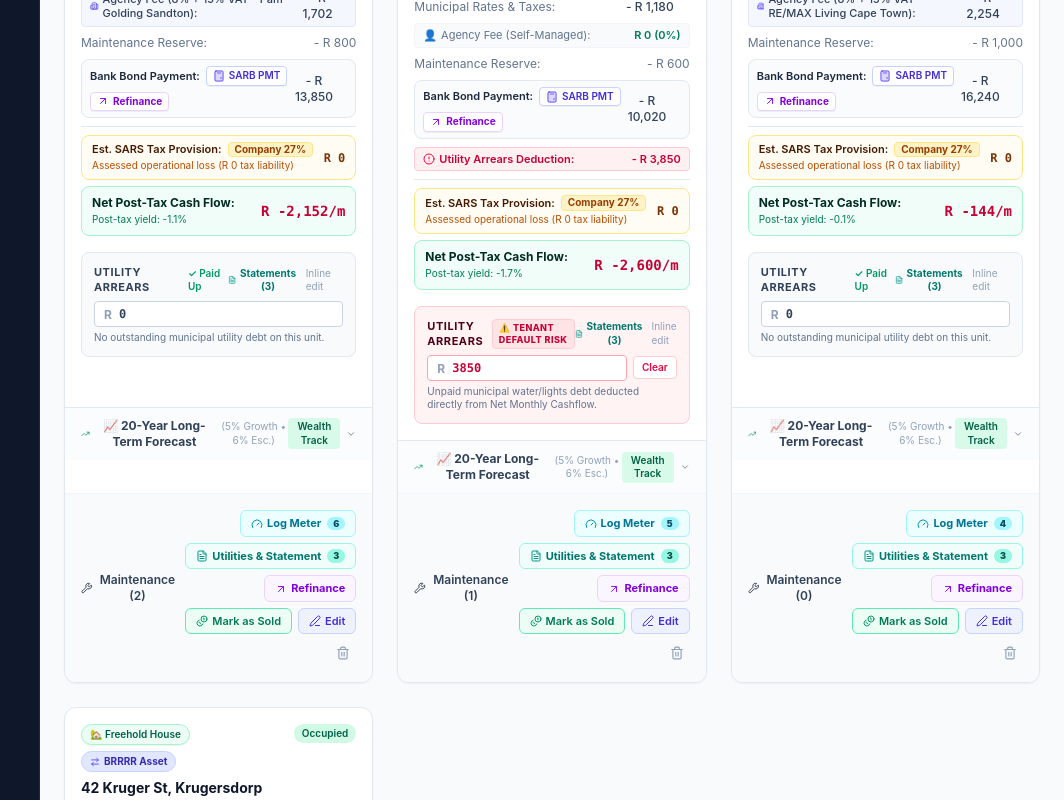
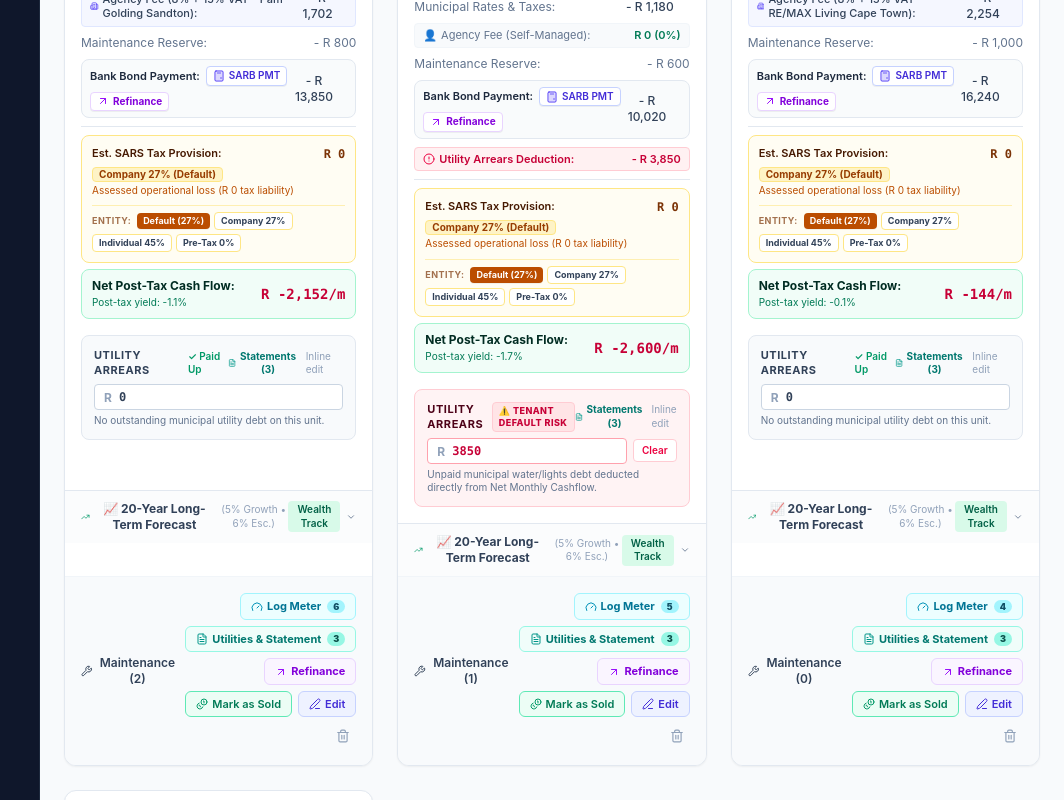
Before and after one commit to morokakk/sa-property-hub, a Next.js app: page /rentals in a window 1280 px wide. Shown: the part 1000-1800 px from the top of the page, without its empty margins (216-1280 px from the left). Built offline with nearby package versions, Linux system fonts and the light colour scheme.

Commit message:
feat(tax): add 1-click rental tax toggle and property-by-property reserve aggregation

```diff
--- a/src/app/flips/page.tsx
+++ b/src/app/flips/page.tsx
@@ -149,7 +149,9 @@ export default function FlipsManagerPage() {
   const [flipCompletionDate, setFlipCompletionDate] = useState(
     new Date(Date.now() + 180 * 24 * 60 * 60 * 1000).toISOString().split('T')[0]
   );
-  const [flipTaxEntityType, setFlipTaxEntityType] = useState<NonNullable<FlipProject['taxEntityType']>>('Company (27%)');
+  const [flipTaxEntityType, setFlipTaxEntityType] = useState<NonNullable<FlipProject['taxEntityType']>>(
+    investorProfile?.defaultTaxEntityType || 'Company (27%)'
+  );
   const [flipSec118Arrears, setFlipSec118Arrears] = useState<number>(0);
   const [flipAdvanceDeposit, setFlipAdvanceDeposit] = useState<number>(0);
   const [flipRccStatus, setFlipRccStatus] = useState<NonNullable<FlipProject['municipalClearance']>['rccStatus']>('Pending Application');
@@ -323,7 +325,7 @@ export default function FlipsManagerPage() {
     setFlipOtherHoldingCost(2000);
     setFlipTargetExit(3800000);
     setFlipCompletionDate(new Date(Date.now() + 180 * 24 * 60 * 60 * 1000).toISOString().split('T')[0]);
-    setFlipTaxEntityType('Company (27%)');
+    setFlipTaxEntityType(investorProfile?.defaultTaxEntityType || 'Company (27%)');
     setFlipSec118Arrears(0);
     setFlipAdvanceDeposit(0);
     setFlipRccStatus('Pending Application');
@@ -363,7 +365,7 @@ export default function FlipsManagerPage() {
     setFlipOtherHoldingCost(other);
     setFlipTargetExit(activeFlip.targetExitPriceZAR);
     setFlipCompletionDate(activeFlip.targetCompletionDate);
-    setFlipTaxEntityType(activeFlip.taxEntityType || 'Company (27%)');
+    setFlipTaxEntityType(activeFlip.taxEntityType || investorProfile?.defaultTaxEntityType || 'Company (27%)');
     setFlipSec118Arrears(activeFlip.municipalClearance?.sec118ArrearsZAR || 0);
     setFlipAdvanceDeposit(activeFlip.municipalClearance?.advanceCouncilDepositZAR || 0);
     setFlipRccStatus(activeFlip.municipalClearance?.rccStatus || 'Pending Application');
--- a/src/app/rentals/page.tsx
+++ b/src/app/rentals/page.tsx
@@ -1252,14 +1252,15 @@ export default function RentalPortfolioPage() {
 
                               {/* SARS Income Tax Provision */}
                               <div className="pt-2 border-t border-slate-200 space-y-1.5">
-                                <div className="flex justify-between items-center text-slate-700 bg-amber-50/60 px-2.5 py-1.5 rounded-lg border border-amber-200">
+                                <div className="flex flex-col gap-2 text-slate-700 bg-amber-50/60 p-2.5 rounded-lg border border-amber-200">
+                                  <div className="flex justify-between items-start">
                                     <div>
                                       <div className="flex items-center gap-1.5 flex-wrap">
                                         <span className="font-semibold text-amber-950 text-[11px]">
                                           Est. SARS Tax Provision:
                                         </span>
                                         <span className="text-[10px] font-bold px-1.5 py-0.2 rounded bg-amber-100 text-amber-800 border border-amber-200">
-                                        {taxRateLabel}
+                                          {taxRateLabel} {property.taxEntityTypeOverride ? '(Override)' : '(Default)'}
                                         </span>
                                         {sec13Shield > 0 && (
                                           <span
@@ -1270,7 +1271,7 @@ export default function RentalPortfolioPage() {
                                           </span>
                                         )}
                                       </div>
-                                    <span className="text-[10px] text-amber-700">
+                                      <span className="text-[10px] text-amber-700 block mt-0.5">
                                         {taxRate === 0
                                           ? 'Pre-Tax entity structure (0% tax liability)'
                                           : netCashflow <= 0
@@ -1278,9 +1279,62 @@ export default function RentalPortfolioPage() {
                                           : `${formatZAR(annualTaxZAR)}/yr tax reserve liability`}
                                       </span>
                                     </div>
-                                  <span className="font-mono font-bold text-amber-900 text-xs">
+                                    <span className="font-mono font-bold text-amber-900 text-xs shrink-0">
                                       {monthlyTaxZAR > 0 ? `- ${formatZAR(monthlyTaxZAR)}` : 'R 0'}
                                     </span>
+                                  </div>
+
+                                  {/* 1-Click Interactive Tax Entity Toggle */}
+                                  <div className="flex items-center gap-1 pt-1.5 border-t border-amber-200/60 flex-wrap">
+                                    <span className="text-[9px] font-bold text-amber-900/70 uppercase tracking-wider mr-0.5">
+                                      Entity:
+                                    </span>
+                                    <button
+                                      type="button"
+                                      onClick={() => updateRental(property.id, { taxEntityTypeOverride: undefined })}
+                                      className={`px-1.5 py-0.5 text-[9px] font-bold rounded transition-all cursor-pointer ${
+                                        property.taxEntityTypeOverride === undefined
+                                          ? 'bg-amber-700 text-white shadow-2xs'
+                                          : 'bg-white text-slate-700 hover:text-slate-900 hover:bg-amber-100 border border-amber-200'
+                                      }`}
+                                      title={`Inherit global default from Settings (${investorProfile?.defaultTaxEntityType || 'Company (27%)'})`}
+                                    >
+                                      Default ({investorProfile?.defaultTaxEntityType === 'Individual (45%)' ? '45%' : investorProfile?.defaultTaxEntityType === 'Pre-Tax' ? '0%' : '27%'})
+                                    </button>
+                                    <button
+                                      type="button"
+                                      onClick={() => updateRental(property.id, { taxEntityTypeOverride: 'Company (27%)' })}
+                                      className={`px-1.5 py-0.5 text-[9px] font-bold rounded transition-all cursor-pointer ${
+                                        property.taxEntityTypeOverride === 'Company (27%)'
+                                          ? 'bg-amber-700 text-white shadow-2xs'
+                                          : 'bg-white text-slate-700 hover:text-slate-900 hover:bg-amber-100 border border-amber-200'
+                                      }`}
+                                    >
+                                      Company 27%
+                                    </button>
+                                    <button
+                                      type="button"
+                                      onClick={() => updateRental(property.id, { taxEntityTypeOverride: 'Individual (45%)' })}
+                                      className={`px-1.5 py-0.5 text-[9px] font-bold rounded transition-all cursor-pointer ${
+                                        property.taxEntityTypeOverride === 'Individual (45%)'
+                                          ? 'bg-amber-700 text-white shadow-2xs'
+                                          : 'bg-white text-slate-700 hover:text-slate-900 hover:bg-amber-100 border border-amber-200'
+                                      }`}
+                                    >
+                                      Individual 45%
+                                    </button>
+                                    <button
+                                      type="button"
+                                      onClick={() => updateRental(property.id, { taxEntityTypeOverride: 'Pre-Tax' })}
+                                      className={`px-1.5 py-0.5 text-[9px] font-bold rounded transition-all cursor-pointer ${
+                                        property.taxEntityTypeOverride === 'Pre-Tax'
+                                          ? 'bg-amber-700 text-white shadow-2xs'
+                                          : 'bg-white text-slate-700 hover:text-slate-900 hover:bg-amber-100 border border-amber-200'
+                                      }`}
+                                    >
+                                      Pre-Tax 0%
+                                    </button>
+                                  </div>
                                 </div>
 
                                 <div className="flex justify-between items-center text-slate-900 bg-emerald-50/70 px-2.5 py-2 rounded-lg border border-emerald-200">
@@ -2940,7 +2994,7 @@ export default function RentalPortfolioPage() {
                   }}
                   className="w-full px-2.5 py-1.5 border border-slate-300 rounded-lg bg-white text-xs font-semibold"
                 >
-                  <option value="">Use Default</option>
+                  <option value="">Use Default ({investorProfile?.defaultTaxEntityType || 'Company (27%)'})</option>
                   <option value="Company (27%)">Company (27%)</option>
                   <option value="Individual (45%)">Individual (45%)</option>
                   <option value="Pre-Tax">Pre-Tax</option>
--- a/src/lib/store/usePortfolioStore.ts
+++ b/src/lib/store/usePortfolioStore.ts
@@ -1553,7 +1553,8 @@ export function computePortfolioSummary(state: {
   const totalFundingLiabilities = totalPrivateFundingLiability + totalBondLiabilities;
   const netEquity = totalGrossAssetValue - totalFundingLiabilities;
 
-  // Monthly rental cash flow only counts active tenancies (not sold properties)
+  // Monthly rental cash flow and property-by-property SARS provisional tax reserve
+  let annualRentalTaxReserve = 0;
   const monthlyNetRentalCashflow = activeRentals.reduce((sum, r) => {
     const gross = r.leases?.filter(l => l.status !== 'Vacant').reduce((s, l) => s + (l.monthlyRentZAR || 0), 0) || r.monthlyGrossRentZAR || 0;
     const ancillaryTotal = (r.ancillaryIncomes || []).reduce((sum, a) => sum + a.monthlyRentZAR, 0);
@@ -1580,7 +1581,18 @@ export function computePortfolioSummary(state: {
       (r.monthlyBondPaymentZAR || 0) +
       (r.monthlyPrepaidVendingFeeZAR || 0);
     const arrears = r.unpaidUtilityArrearsZAR || 0;
-    return sum + (totalGross - expenses - arrears);
+    const propNetMonthly = totalGross - expenses - arrears;
+
+    // Property-by-property SARS tax reserve aggregation
+    const propAnnualCashflow = Math.max(0, propNetMonthly * 12);
+    const propSec13Shield = r.section13sexAnnualShieldZAR || 0;
+    const propTaxableIncome = Math.max(0, propAnnualCashflow - propSec13Shield);
+    const propEntityType = r.taxEntityTypeOverride || state.investorProfile?.defaultTaxEntityType || 'Company (27%)';
+    const propTaxRate = propEntityType === 'Individual (45%)' ? 0.45 : propEntityType === 'Pre-Tax' ? 0 : 0.27;
+    const propAnnualTax = Math.round(propTaxableIncome * propTaxRate);
+    annualRentalTaxReserve += propAnnualTax;
+
+    return sum + propNetMonthly;
   }, 0);
 
   // 1. Ring-Fenced Project Working Capital:
@@ -1655,12 +1667,6 @@ export function computePortfolioSummary(state: {
     }
   });
 
-  const defaultTaxRate = state.investorProfile?.defaultTaxEntityType === 'Individual (45%)' ? 0.45
-    : state.investorProfile?.defaultTaxEntityType === 'Pre-Tax' ? 0 : 0.27;
-  const annualRentalNetIncome = monthlyNetRentalCashflow * 12;
-  const totalSection13sexShield = activeRentals.reduce((sum, r) => sum + (r.section13sexAnnualShieldZAR || 0), 0);
-  const rentalTaxableIncome = Math.max(0, annualRentalNetIncome - totalSection13sexShield);
-  const annualRentalTaxReserve = Math.round(rentalTaxableIncome * defaultTaxRate);
   totalSarsProvisionalTaxReserve += annualRentalTaxReserve;
 
   const totalNetProjectedFlipProfits = totalGrossProjectedFlipProfits - (totalSarsProvisionalTaxReserve - annualRentalTaxReserve);
```
Also changed, not shown: 1 other file (tests, documents, lock files or other folders). Lines whose indentation alone changed are shown as unchanged.
